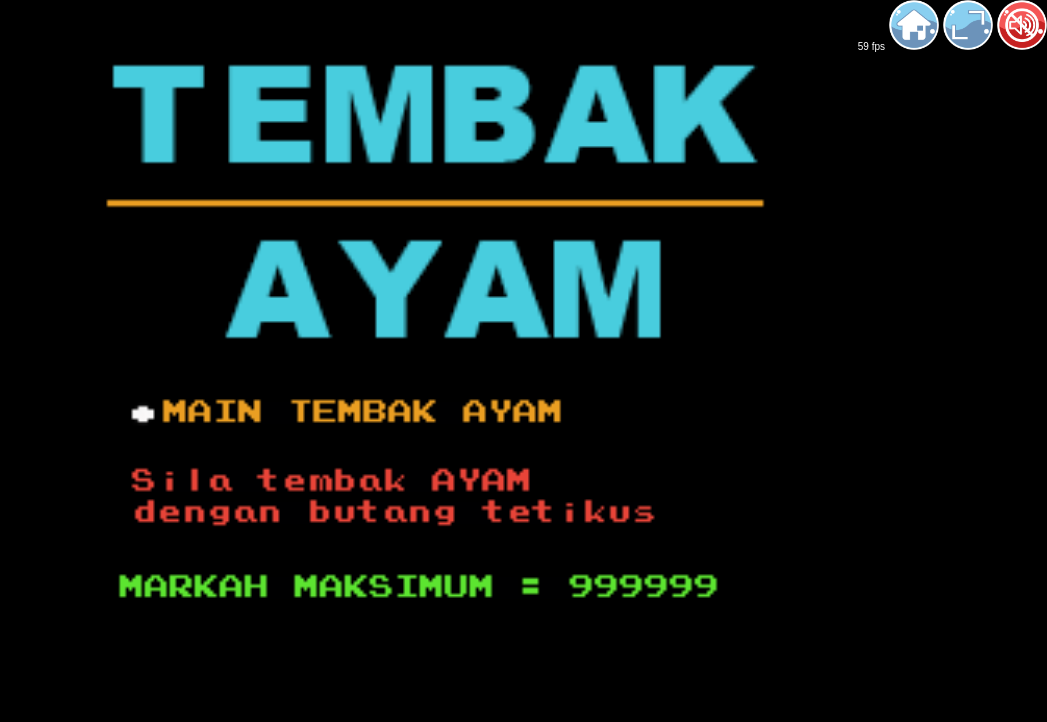
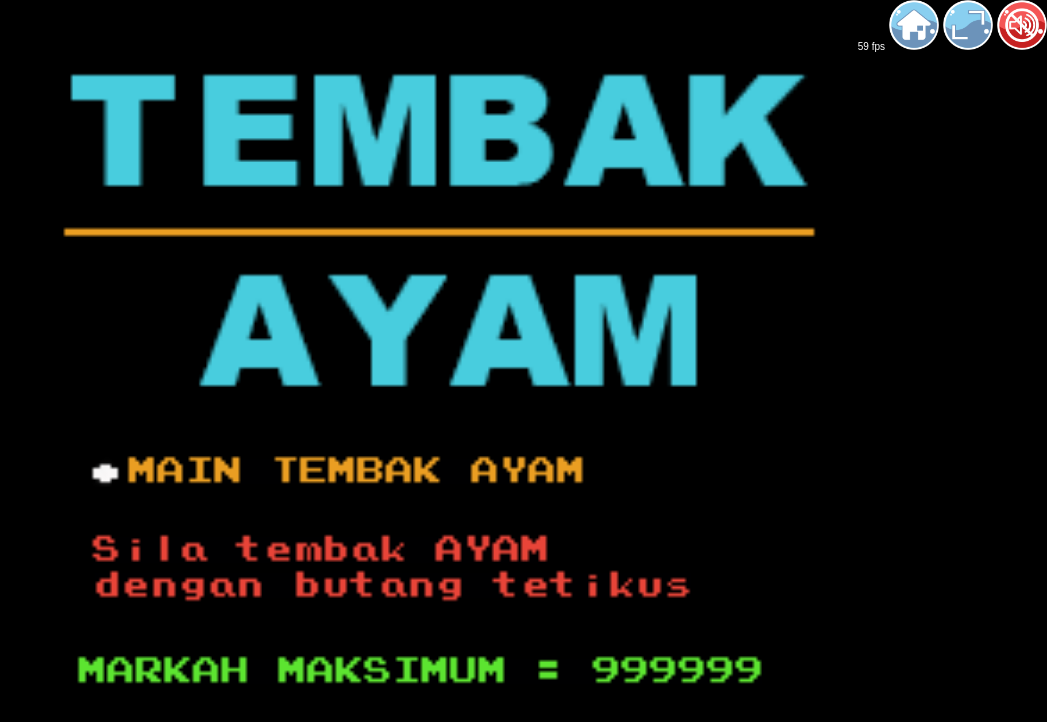
Before and after one commit to AfiqZakwan24/TembakVkVk, a plain HTML site: page A-YAM/index.html in a window 1280 px wide. Shown: the whole page, without its empty margins (233-1280 px from the left). Drawn offline with Linux system fonts and the light colour scheme.

Commit message:
full screen each page

```diff
--- a/A-YAM/index.html
+++ b/A-YAM/index.html
@@ -74,12 +74,12 @@
                 padding-right: 0;
                 margin-left: auto;
                 margin-right: auto;
-                width: 800px;
+                /* width: 800px; */
                 cursor: url('../images/cursor.cur'),     /* Modern browsers    */
                     url('images/cursor.cur'),        /* Internet Explorer  */
                     auto;                                       /* Older browsers     */
 
-				height:100%;
+				height:100vh;
 
 				cursor:crosshair;
 
```
Also changed, not shown: E-MU/index.html (+2 -2 lines), I-KAN/index.html (+2 -2 lines), O-BOR/index.html (+2 -2 lines), U-LAR/index.html (+2 -2 lines), tutorial/index.html (+2 -2 lines). Lines whose indentation alone changed are shown as unchanged.
